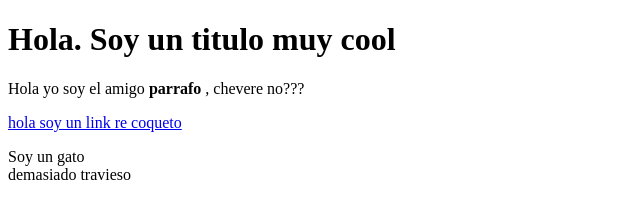
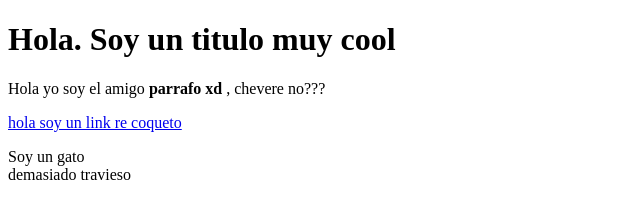
Before and after one commit to matisbev/Cartoon-hero, a plain HTML site: page prueba.html in a window 1280 px wide. Shown: the top 197 px of the page, 0-640 px from the left. Drawn offline with Linux system fonts and the light colour scheme.

Commit message:
le puse xd

```diff
--- a/prueba.html
+++ b/prueba.html
@@ -6,7 +6,7 @@
 <body>
 
 	<h1>Hola. Soy un titulo muy cool </h1>
-	<p>Hola yo soy el amigo <b> parrafo</b> , chevere no???</p>
+	<p>Hola yo soy el amigo <b> parrafo xd</b> , chevere no???</p>
 	<a href="https://google.com" target="_blank" title="Ir a google"> hola soy un link re coqueto</a>
 	<p>Soy un gato <br> demasiado travieso </p>
 
```
